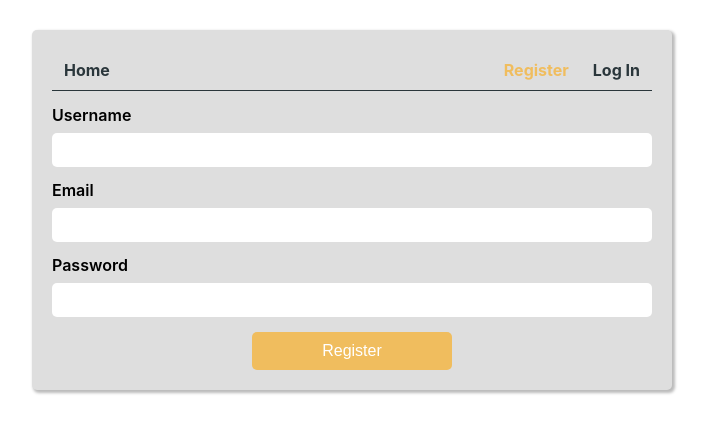
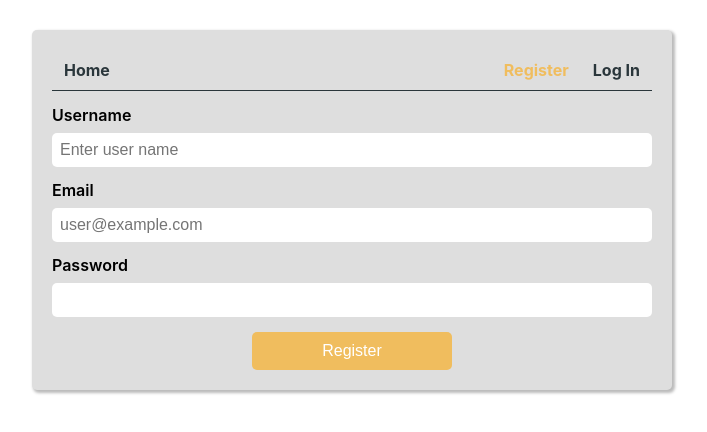
Before and after one commit to andreasrukom19/goit-react-hw-08-phonebook, a React (Create React App) app: page /goit-react-hw-08-phonebook/register in a window 1280 px wide. Shown: the top 432 px of the page, without its empty margins (288-995 px from the left). Built offline with nearby package versions, Linux system fonts and the light colour scheme.

Commit message:
Update App

```diff
--- a/src/components/RegisterForm/RegisterForm.jsx
+++ b/src/components/RegisterForm/RegisterForm.jsx
@@ -1,11 +1,13 @@
 import React from 'react';
-import { useDispatch } from 'react-redux';
+import { useDispatch, useSelector } from 'react-redux';
 import { registerUser } from '../../redux/auth/operations';
 import css from './RegisterForm.module.css';
 import { toast } from 'react-toastify';
+import { selectIsLoading } from '../../redux/auth/selectors';
 
 export const RegisterForm = () => {
   const dispatch = useDispatch();
+  const isLoading = useSelector(selectIsLoading);
 
   const handleSubmit = event => {
     event.preventDefault();
@@ -22,7 +24,7 @@ export const RegisterForm = () => {
         form.reset();
       })
       .catch(error => {
-        toast(error.message);
+        toast(`The user ${formData.name} could not be registered: ${error}`);
       });
   };
 
@@ -30,17 +32,24 @@ export const RegisterForm = () => {
     <form className={css.form} onSubmit={handleSubmit} autoComplete="off">
       <label className={css.label}>
         <span>Username</span>
-        <input type="text" name="name" />
+        <input type="text" name="name" placeholder="Enter user name" required />
       </label>
       <label className={css.label}>
         <span>Email</span>
-        <input type="email" name="email" />
+        <input
+          type="email"
+          name="email"
+          placeholder="user@example.com"
+          required
+        />
       </label>
       <label className={css.label}>
         <span>Password</span>
-        <input type="password" name="password" />
+        <input type="password" name="password" required />
       </label>
-      <button type="submit">Register</button>
+      <button type="submit" disabled={isLoading}>
+        Register
+      </button>
     </form>
   );
 };
```
Also changed, not shown: src/services/api.js (deleted, +0 -46 lines).
